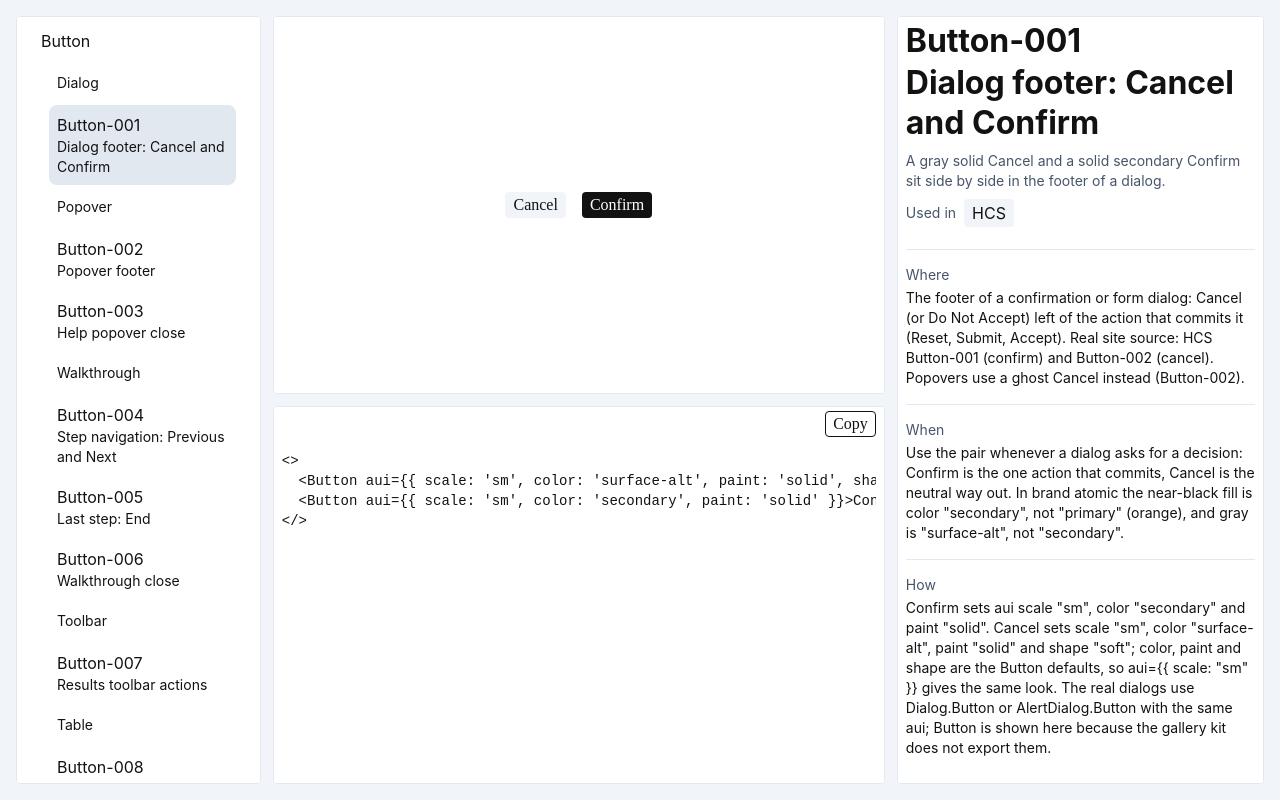
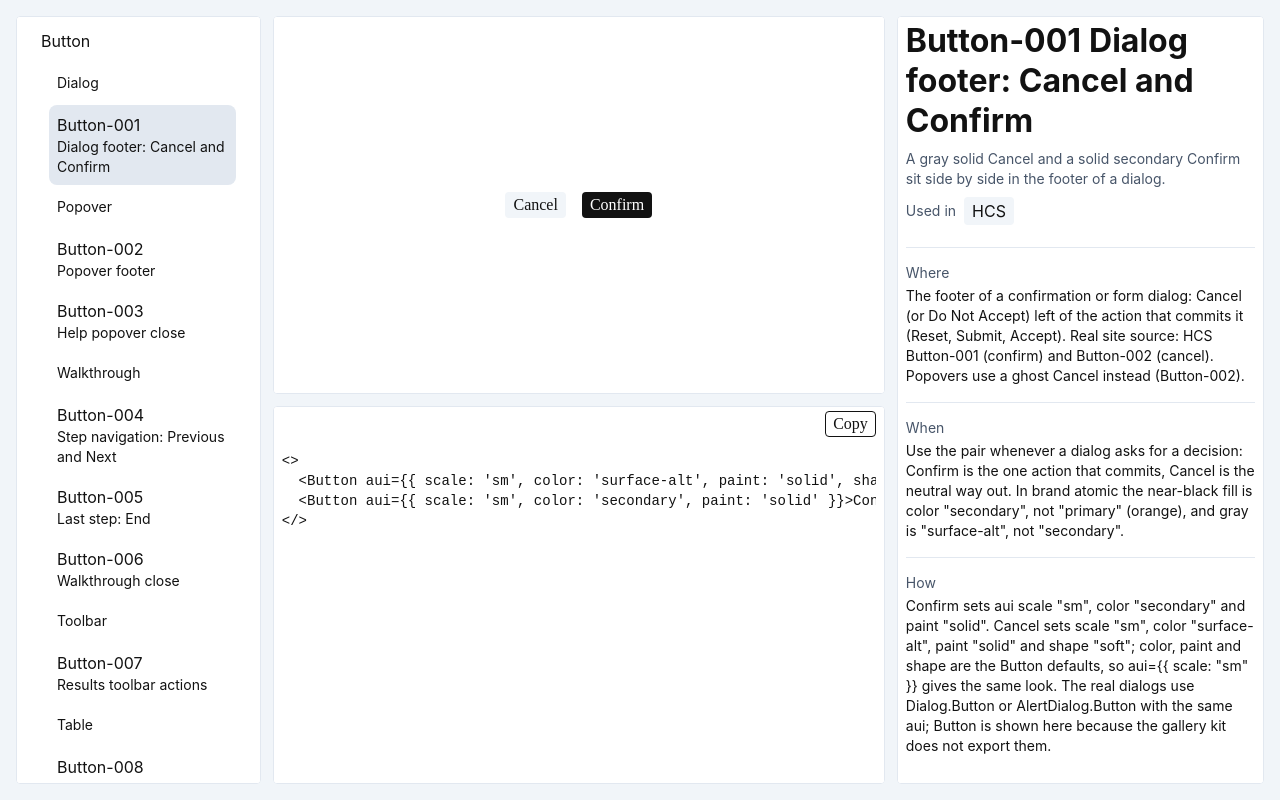
Before and after one commit to amelie-pierce/atomicaui-usecase, a React (Vite) app: page / in a window 1280 px wide. Built offline with nearby package versions, Linux system fonts and the light colour scheme; some icons are missing.

Commit message:
Flow the docs id and name as one line and record the area notes in the wiki

```diff
--- a/src/usecase-gallery/styles/gallery.scss
+++ b/src/usecase-gallery/styles/gallery.scss
@@ -114,24 +114,15 @@ $narrow: 840px;
   margin: 0;
 }
 
-// Id and name share one box: the id stays whole (never wraps), the name wraps beside or under it.
+// Id and name share one box and flow as one line of text: the id stays whole (never wraps) and the
+// name starts beside it, wrapping under it when it is long.
 .ug-docs__title {
-  display: flex;
-  flex-wrap: wrap;
-  align-items: baseline;
-  column-gap: var(--p-px-8);
-  row-gap: var(--p-px-2);
+  overflow-wrap: anywhere;
 }
 
 .ug-docs__id {
-  flex: none;
   white-space: nowrap;
-}
-
-.ug-docs__title > :not(.ug-docs__id) {
-  flex: 1 1 auto;
-  min-inline-size: 0;
-  overflow-wrap: anywhere;
+  margin-inline-end: var(--p-px-8);
 }
 
 .ug-docs__apps {
```
Also changed, not shown: _vaults/atomicaui-usecase-prototype/wiki/gallery/adding-use-cases.md (+4 -1 lines).
